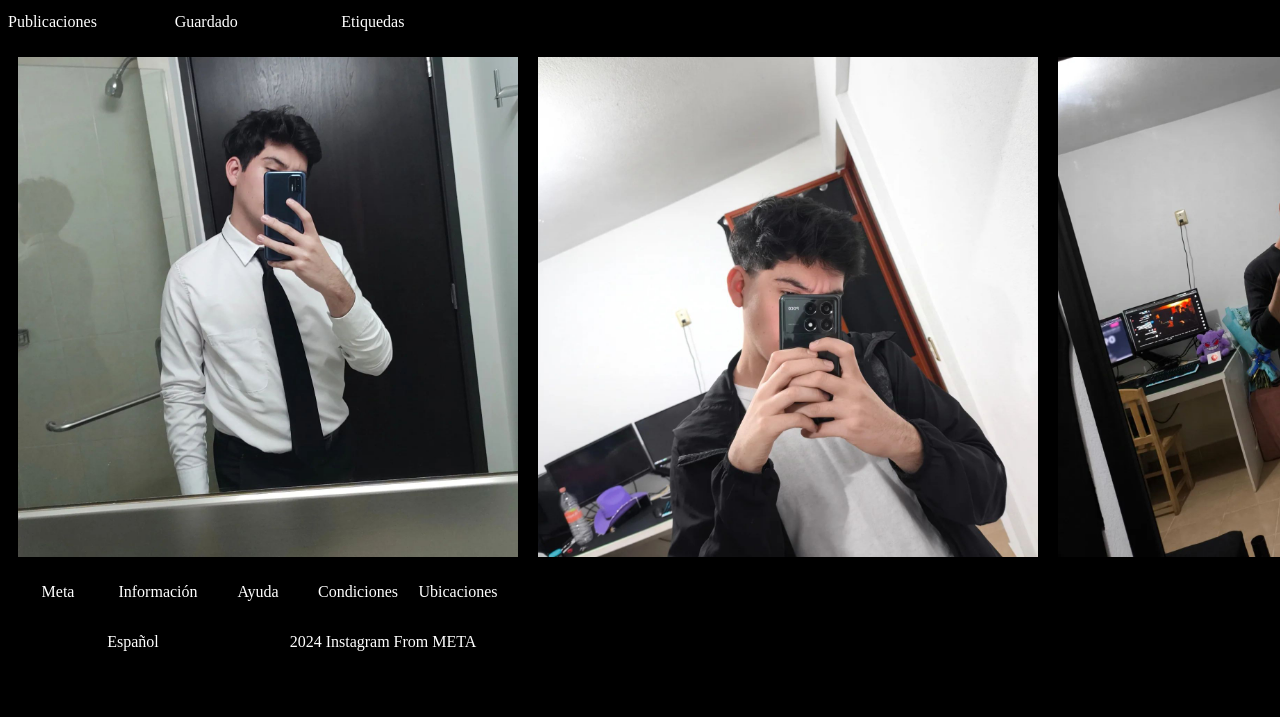
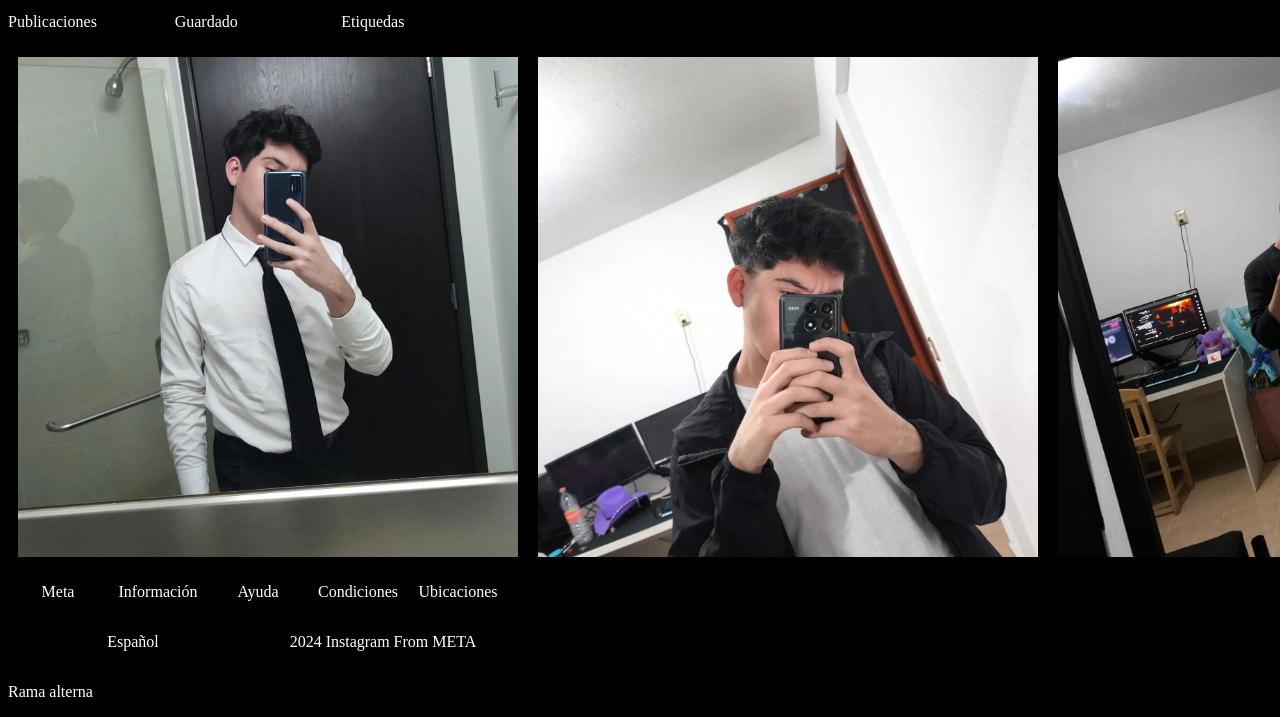
Before and after one commit to BeckyBooEz/BeckyBooEz, a plain HTML site: page index.html in a window 1280 px wide. Shown: the part 640-1357 px from the top of the page. Before the commit the page ends 1315 px from the top, so only its background shows below. Drawn offline with Linux system fonts and the light colour scheme.

Commit message:
Creación de rama

```diff
--- a/index.html
+++ b/index.html
@@ -71,5 +71,6 @@
             <p>2024 Instagram From META</p>
         </div>
     </footer>
+    <p>Rama alterna</p>
 </body>
 </html>
```
